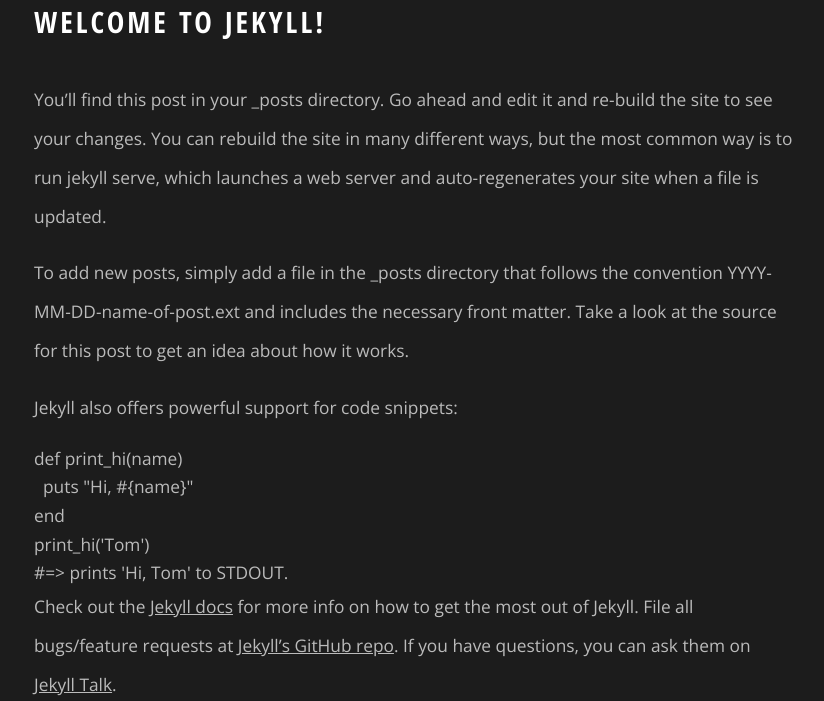
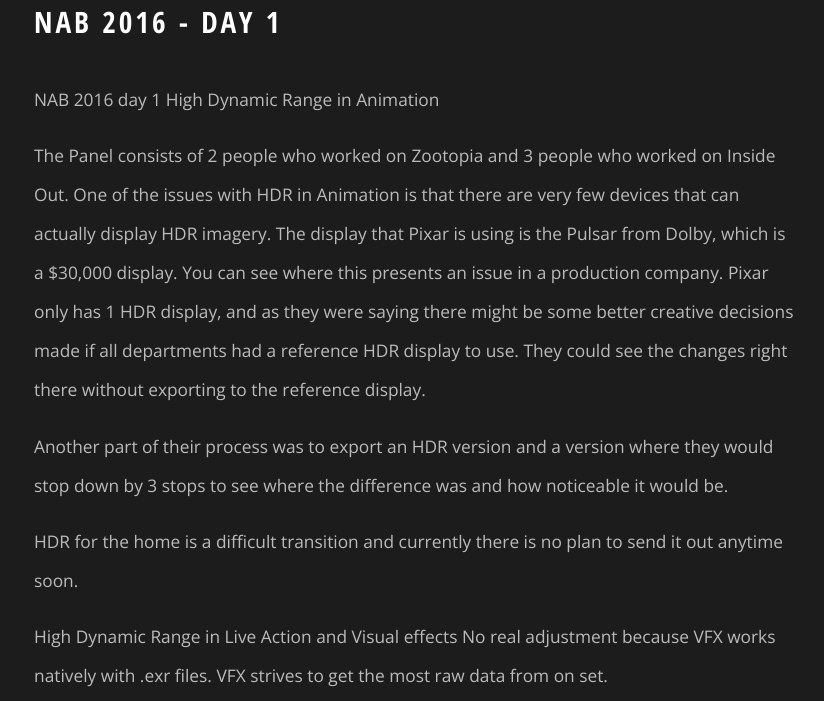
Before and after one commit to drewgillievfx/DrewGillie.com, a Jekyll site: the page built from _posts/2016-04-16-NAB-2016-Day-1.md, in a window 1280 px wide and 1400 px high, scrolled down 305 px. Shown: the top 701 px of the window, without its empty margins (226-1050 px from the left). Built offline with Jekyll 4.4.1, drawn with Linux system fonts in a browser that asks for light colours; some of the changed text lies outside the part shown; grey boxes are pictures that could not be loaded.

Commit message:
More changes

```diff
--- a/_includes/banner.html
+++ b/_includes/banner.html
@@ -9,8 +9,8 @@
 
   <div id="slider">
     <div class="caption">
-      <h2>Magna feugiat lorem ipsum dolor gravida</h2>
-      <p>Nulla justo magna veroeros tempus</p>
+      <h2>Visual Effects Compositor</h2>
+      <p>Motion Picture Science | RIT</p>
     </div>
   </div>
 
--- a/_posts/2016-04-10-welcome-to-jekyll.markdown
+++ b/_posts/2016-04-16-NAB-2016-Day-1.md
@@ -1,43 +1,9 @@
 ---
 layout: post
-title:  "Welcome to Jekyll!"
-date:   2016-04-10 15:14:10 -0400
+title:  "NAB 2016 - Day 1"
+date:   2016-04-16 15:14:10 -0400
 categories: jekyll update
 ---
-You’ll find this post in your `_posts` directory. Go ahead and edit it and
-re-build the site to see your changes. You can rebuild the site in many
-different ways, but the most common way is to run `jekyll serve`, which launches
- a web server and auto-regenerates your site when a file is updated.
-
-To add new posts, simply add a file in the `_posts` directory that follows the
-convention `YYYY-MM-DD-name-of-post.ext` and includes the necessary front
-matter. Take a look at the source for this post to get an idea about how it
-works.
-
-Jekyll also offers powerful support for code snippets:
-
-{% highlight ruby %}
-def print_hi(name)
-  puts "Hi, #{name}"
-end
-print_hi('Tom')
-#=> prints 'Hi, Tom' to STDOUT.
-{% endhighlight %}
-
-Check out the [Jekyll docs][jekyll-docs] for more info on how to get the most
-out of Jekyll. File all bugs/feature requests at
-[Jekyll’s GitHub repo][jekyll-gh]. If you have questions, you can ask them on
-[Jekyll Talk][jekyll-talk].
-
-[jekyll-docs]: http://jekyllrb.com/docs/home
-[jekyll-gh]:   https://github.com/jekyll/jekyll
-[jekyll-talk]: https://talk.jekyllrb.com/
-
-
-
-![blahPicture](imagename.jpg)
-
-
 NAB 2016 day 1
 High Dynamic Range in Animation
 
@@ -65,3 +31,23 @@
 process is important to get greater details. Especially when creating models
 in the texturing process. Current process is checking in parallel for quality
 check on a HDR display to make sure no values are not clipped.
+
+
+HDR 4K 120fps in Laser 3D
+The content that was shown cannot be spoken about, but we can talk about
+the technical side of the experience. I have seen this type of 3D
+projection before and I really like it. One of the best features about the
+glasses is that you can tilt your head without distortion of the content.
+The thing that popped the most for me was the human eyes. They looked so
+real and it looked like you really could look into them and actually see
+someone. I think the reason for this is because of the high dynamic range,
+the specular in the eyes are no longer clipped and you can see all of the
+different levels of the highlights present in the eyes. The colors are rich
+and deep which really helps to bring out the eyes.
+
+The first really noticeable feature when you watch content displayed like this
+is the high frame rate. For slow moving objects it looks like any content shown
+in high frame rate. It looks like a home video and that 'film' filter look is
+not there. However for fast moving objects like explosions it looks amazing!
+they look so lifelike and it really does give you a sense of actually being
+there.
```
Also changed, not shown: _posts/2016-04-16-NAB-Day-1.markdown (deleted, +0 -53 lines), _posts/2016-04-17-NAB-2016-Day-2.md (renamed from _posts/2016-04-16-NAB-Day-2.markdown, +2 -2 lines), 1 other file.
